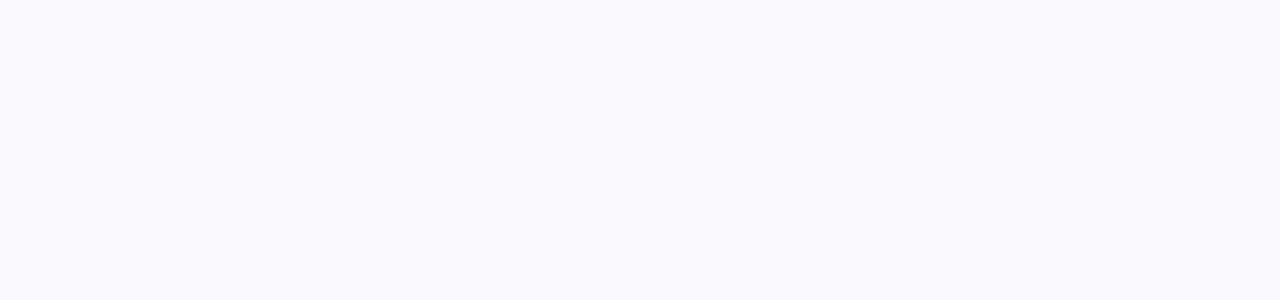
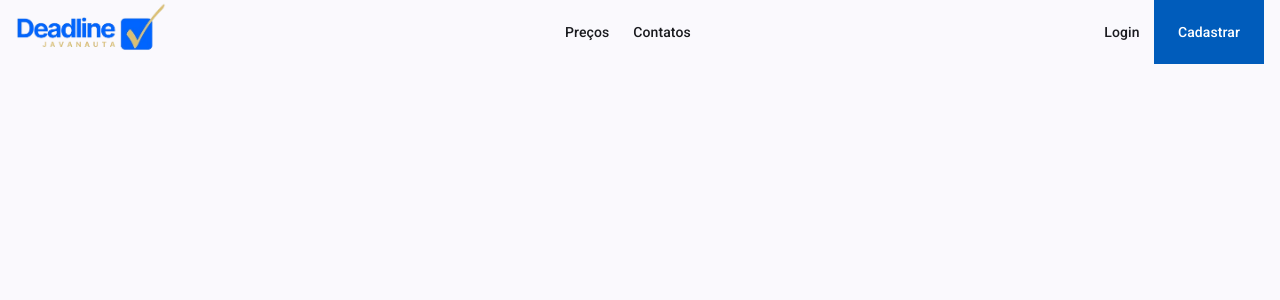
Before and after one commit to Neyzim/bff-front-end, an Angular app: page / in a window 1280 px wide. Shown: the top 300 px of the page. Built offline with nearby package versions, Linux system fonts and the light colour scheme.

Commit message:
feat: added top menu

```diff
--- a/angular.json
+++ b/angular.json
@@ -24,6 +24,7 @@
             "tsConfig": "tsconfig.app.json",
             "inlineStyleLanguage": "scss",
             "assets": [
+              "src/assets",
               {
                 "glob": "**/*",
                 "input": "public"
--- a/src/app/app.html
+++ b/src/app/app.html
@@ -1 +1,2 @@
+<app-top-menu />
 <router-outlet />
--- a/src/app/app.ts
+++ b/src/app/app.ts
@@ -1,10 +1,10 @@
 import { Component, signal } from '@angular/core';
 import { RouterOutlet } from '@angular/router';
-import { Register } from './pages/register/register';
+import { TopMenu } from './shared/components/global/top-menu/top-menu';
 
 
 @Component({
-  imports: [RouterOutlet],
+  imports: [RouterOutlet, TopMenu],
   selector: 'app-root',
   styleUrl: './app.scss',
   templateUrl: './app.html',
--- /dev/null
+++ b/src/app/shared/components/global/top-menu/top-menu.html
@@ -0,0 +1,14 @@
+<mat-toolbar class="top-menu">
+  <span class="logo">
+    <a routerLink="/"><img [src]="appLogo" alt="Logo" class="logo-img"/></a>
+  </span>
+
+  <span class="spacer"></span>
+
+  <a mat-button>Preços</a>
+  <a mat-button>Contatos</a>
+  <span class="spacer"></span>
+  <button mat-button>Login</button>
+
+  <button mat-flat-button routerLink="/register">Cadastrar</button>
+</mat-toolbar>
--- /dev/null
+++ b/src/app/shared/components/global/top-menu/top-menu.scss
@@ -0,0 +1,30 @@
+.top-menu {
+    display: flex;
+    justify-content: space-between;
+    align-items: center;
+}
+
+.top-menu .logo {
+    display: flex;
+    align-items: center;
+}
+
+.top-menu .logo-img {
+    height: 60px;
+    width: auto;
+    max-width: 100%;
+    display: block;
+}
+
+.top-menu .spacer {
+    flex: 1 1 auto;
+}
+
+.top-menu a {
+    text-decoration: none;
+}
+
+.top-menu button {
+    border-radius: 0px;
+    height: 100%;
+}
--- /dev/null
+++ b/src/app/shared/components/global/top-menu/top-menu.ts
@@ -0,0 +1,15 @@
+import { Component } from '@angular/core';
+import { MatButtonModule } from '@angular/material/button';
+import { MatIcon, MatIconModule } from '@angular/material/icon';
+import { MatToolbar, MatToolbarModule } from '@angular/material/toolbar';
+import { RouterModule } from '@angular/router';
+
+@Component({
+  imports: [MatIcon, MatToolbar, MatToolbarModule, MatButtonModule, MatIconModule, RouterModule],
+  selector: 'app-top-menu',
+  styleUrl: './top-menu.scss',
+  templateUrl: './top-menu.html',
+})
+export class TopMenu {
+  appLogo = "assets/logo-agendador-javanauta.png";
+}
```
Also changed, not shown: src/assets/logo-agendador-javanauta.png (added).
